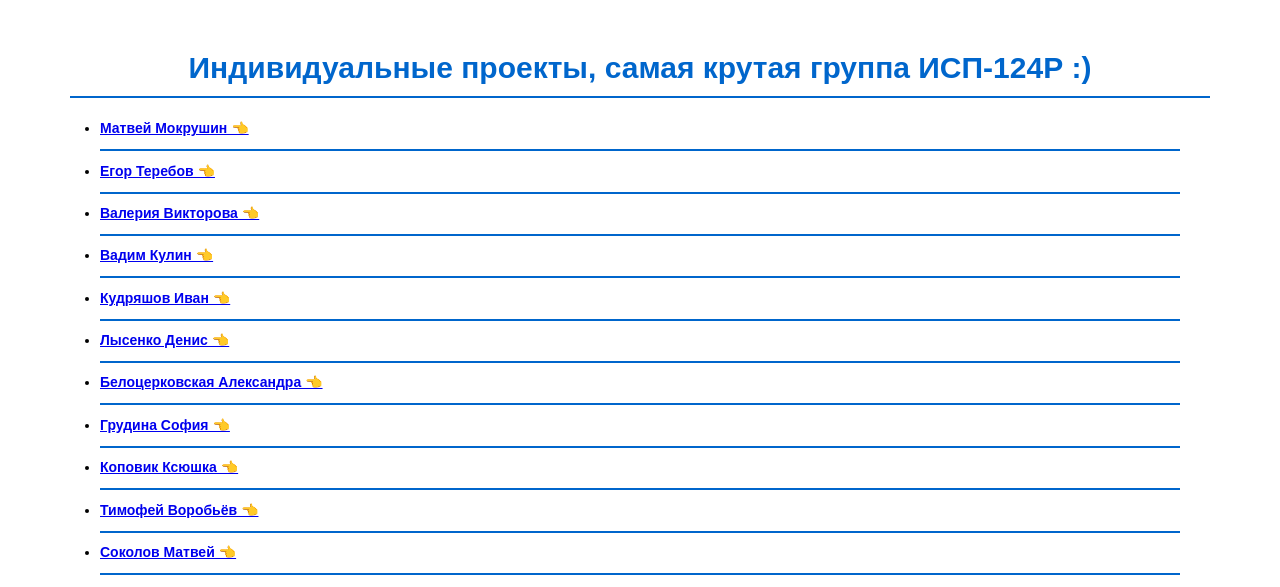
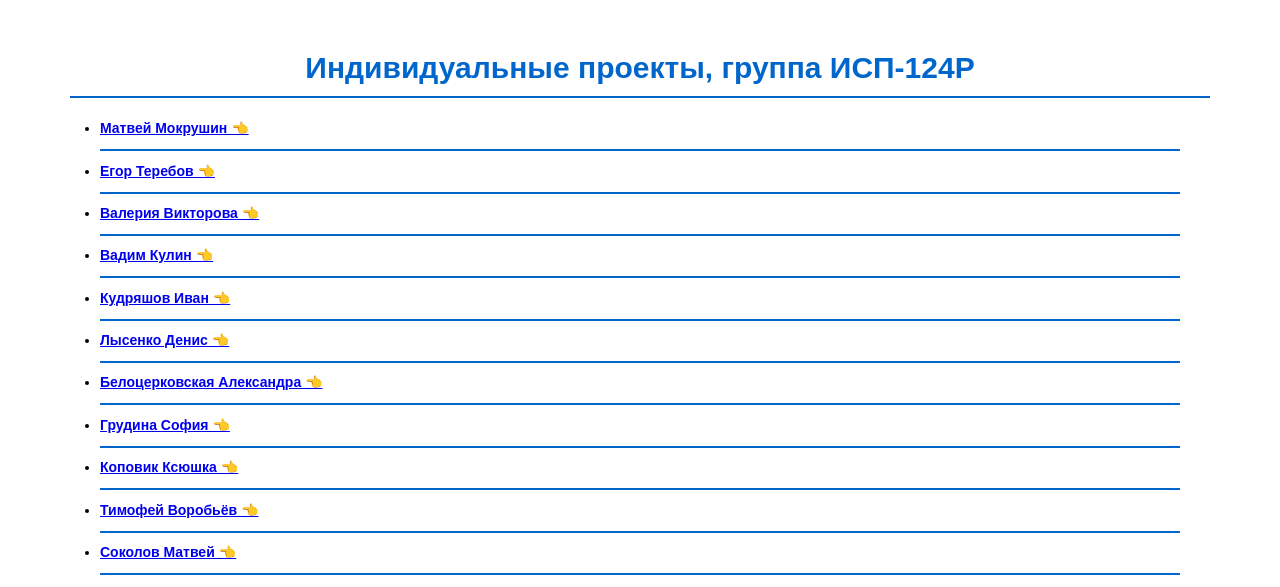
Before and after one commit to Egorik-IT/Individual, a plain HTML site: page index.html in a window 1280 px wide. Shown: the top 587 px of the page. Drawn offline with Linux system fonts and the light colour scheme.

Commit message:
Update index.html

```diff
--- a/index.html
+++ b/index.html
@@ -9,7 +9,7 @@
     <title>Индивидуальные проекты</title>
 </head>
 <body>
-	<h1 style="text-align: center; font-size: 30px;">Индивидуальные проекты, самая крутая группа ИСП-124Р :)</h1>
+	<h1 style="text-align: center; font-size: 30px;">Индивидуальные проекты, группа ИСП-124Р</h1>
     <ul style="padding: 0px 30px;">
 	    <li>
 		    <h1><a href="https://www.figma.com/proto/yHesbEpatRfJcLjy3hSTAB/Untitled?node-id=0-1&t=6IIbY686DE2C3m6L-1" target="_blank">Матвей Мокрушин 👈</a></h1>
@@ -46,5 +46,6 @@
 	    </li>
     </ul>
 	<img style="margin-top: 20px; width: 100%;" src="https://sun9-26.userapi.com/impg/Q4ewiX_7NwS_iEbAcrfMWpzUa1rVrbGKISKp8Q/K2oprMLO0-s.jpg?size=2560x1441&quality=95&sign=546df90708ee17839b683505faa5b92b&type=album" alt="">
+	<p style="color: gray; text-align: center;">Все права защищены © ВКСИИТ "ИСП-124Р" 2025 и согласованы с правообладателями</p>
 </body>
 </html>
```
